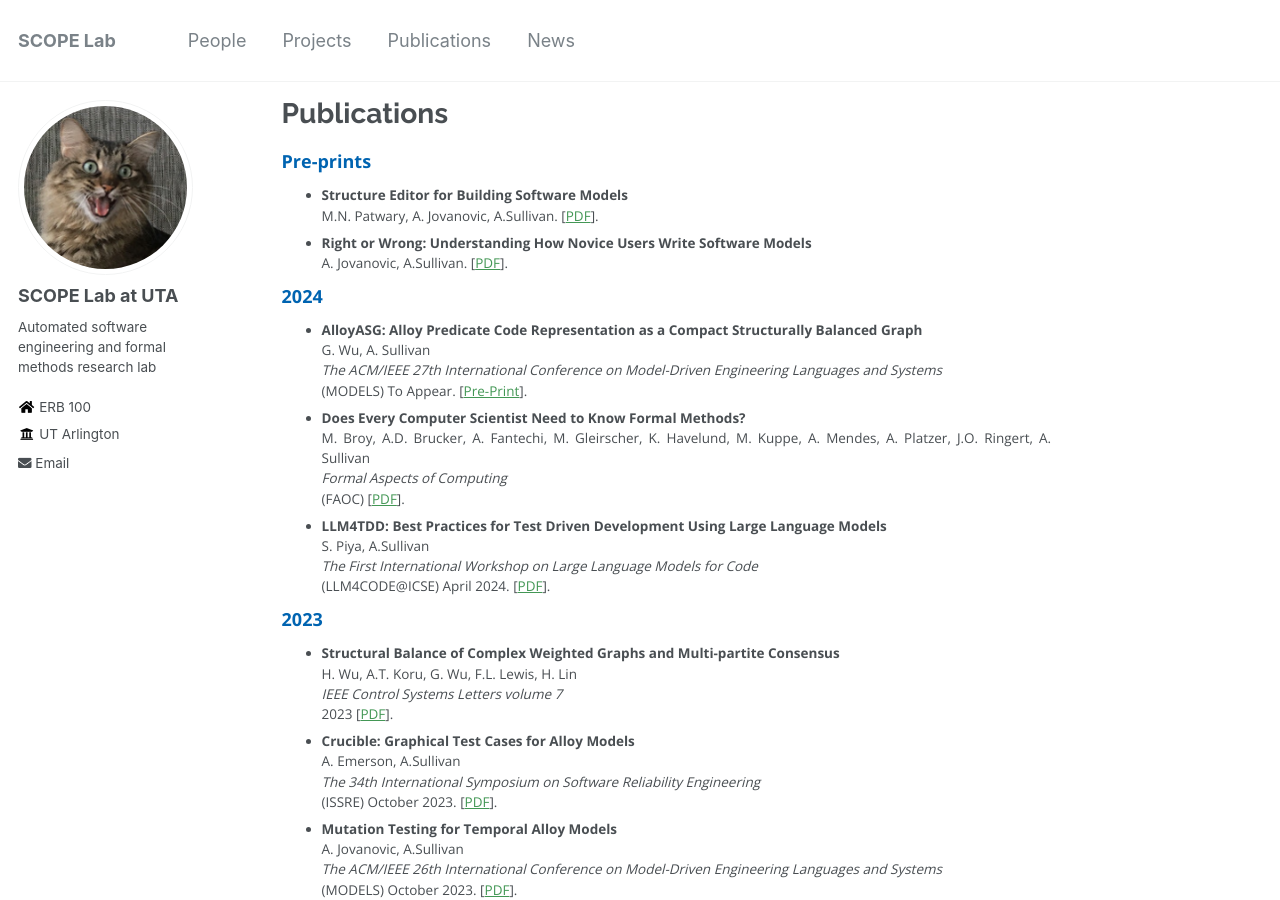
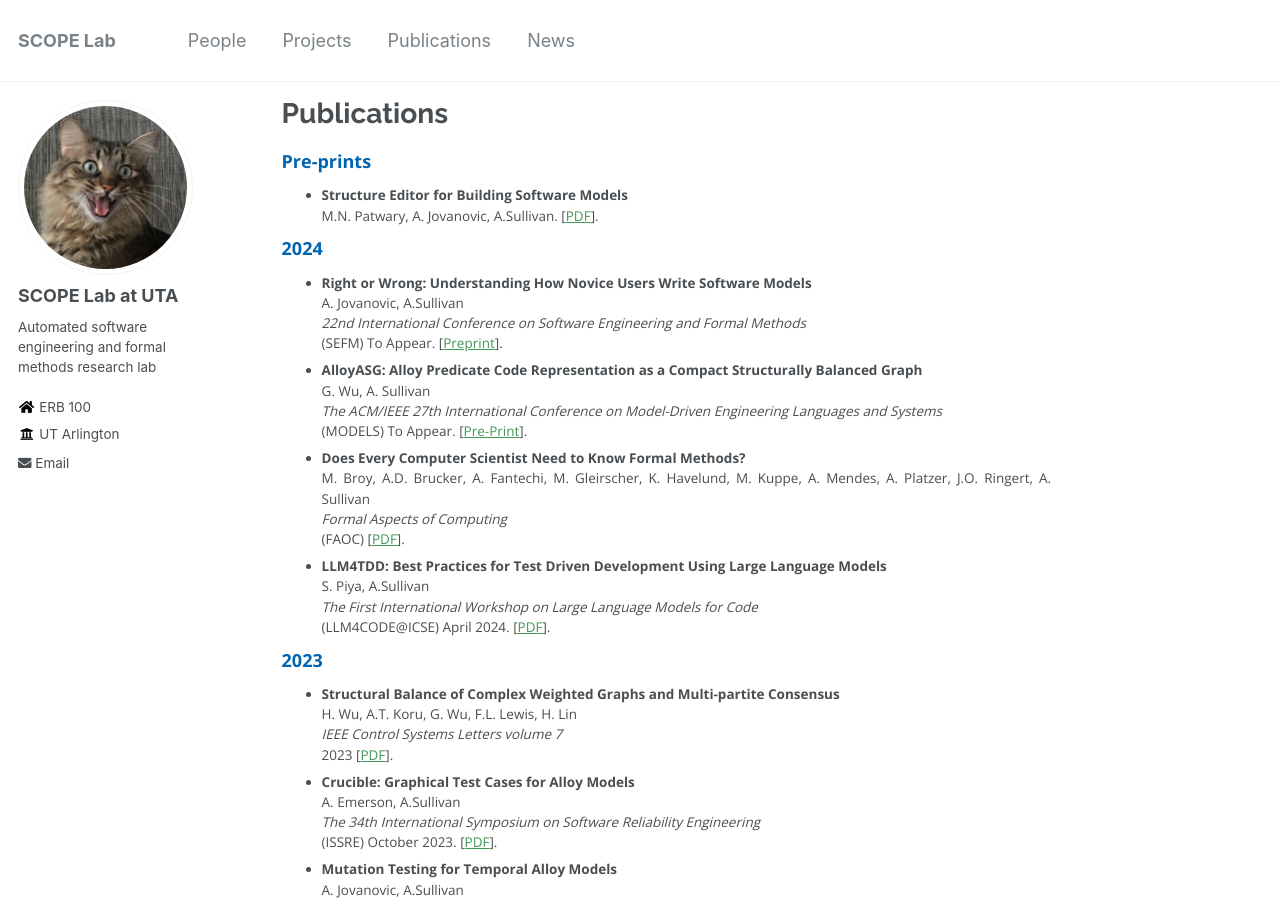
Before and after one commit to SCOPELabUTA/SCOPELabUTA.github.io, a Jekyll site: the page built from _pages/publications.md, in a window 1280 px wide and 900 px high. Built offline with Jekyll 4.4.1, drawn with Linux system fonts in a browser that asks for light colours.

Commit message:
Update publications.md

```diff
--- a/_pages/publications.md
+++ b/_pages/publications.md
@@ -7,11 +7,13 @@ author_profile: true
 
 * **Structure Editor for Building Software Models**
 M.N. Patwary, A. Jovanovic, A.Sullivan. \[[PDF](https://arxiv.org/pdf/2406.09524)\].
-* **Right or Wrong: Understanding How Novice Users Write Software Models**
-A. Jovanovic, A.Sullivan. \[[PDF](https://arxiv.org/pdf/2402.06624.pdf)\].
 
 ### 2024
 
+* **Right or Wrong: Understanding How Novice Users Write Software Models**
+A. Jovanovic, A.Sullivan
+_22nd International Conference on Software Engineering and Formal Methods_
+(SEFM) To Appear. \[[Preprint](https://arxiv.org/pdf/2402.06624.pdf)\].
 * **AlloyASG: Alloy Predicate Code Representation as a Compact Structurally Balanced Graph**
 G. Wu, A. Sullivan
 _The ACM/IEEE 27th International Conference on Model-Driven Engineering Languages and Systems_
```
